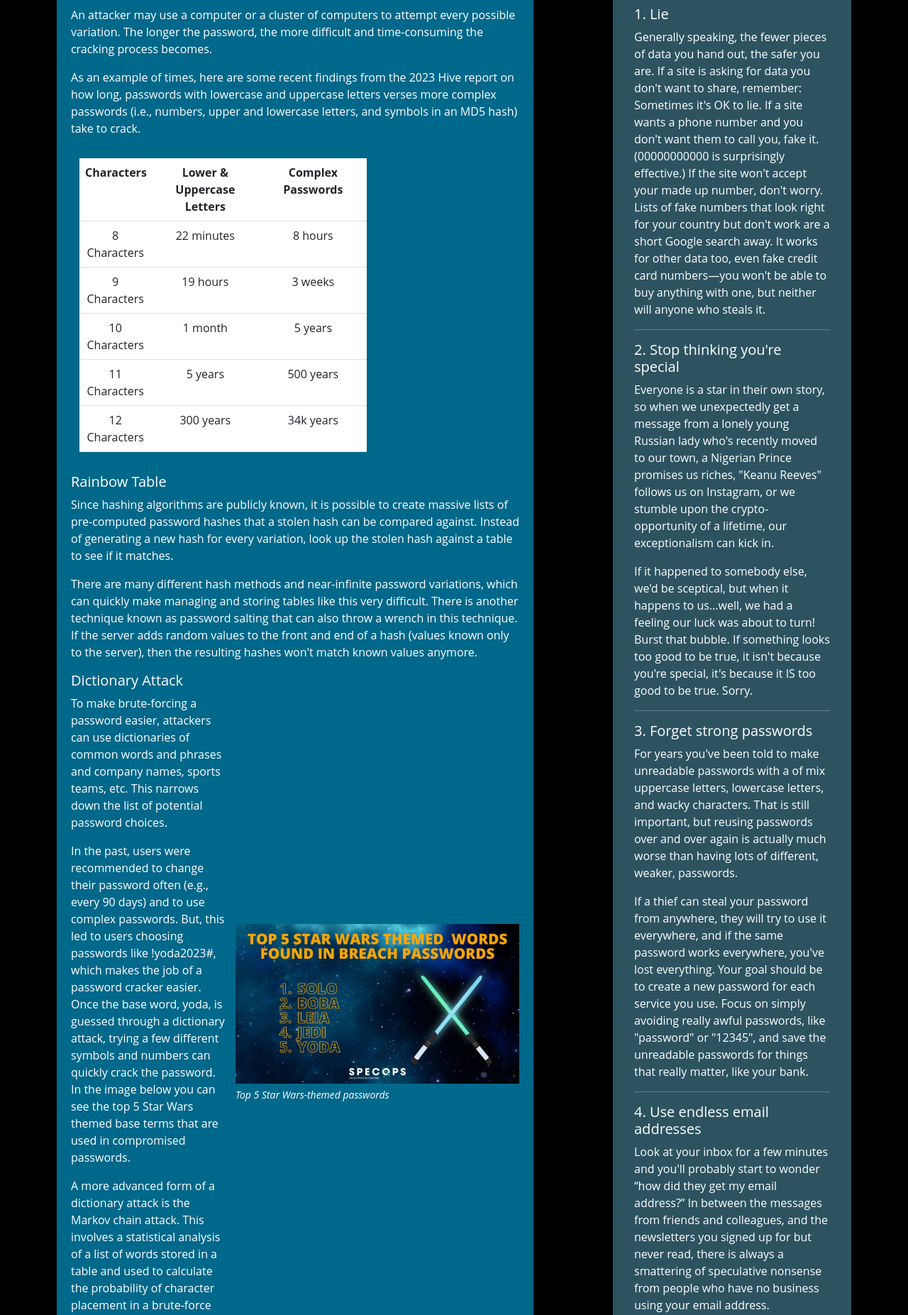
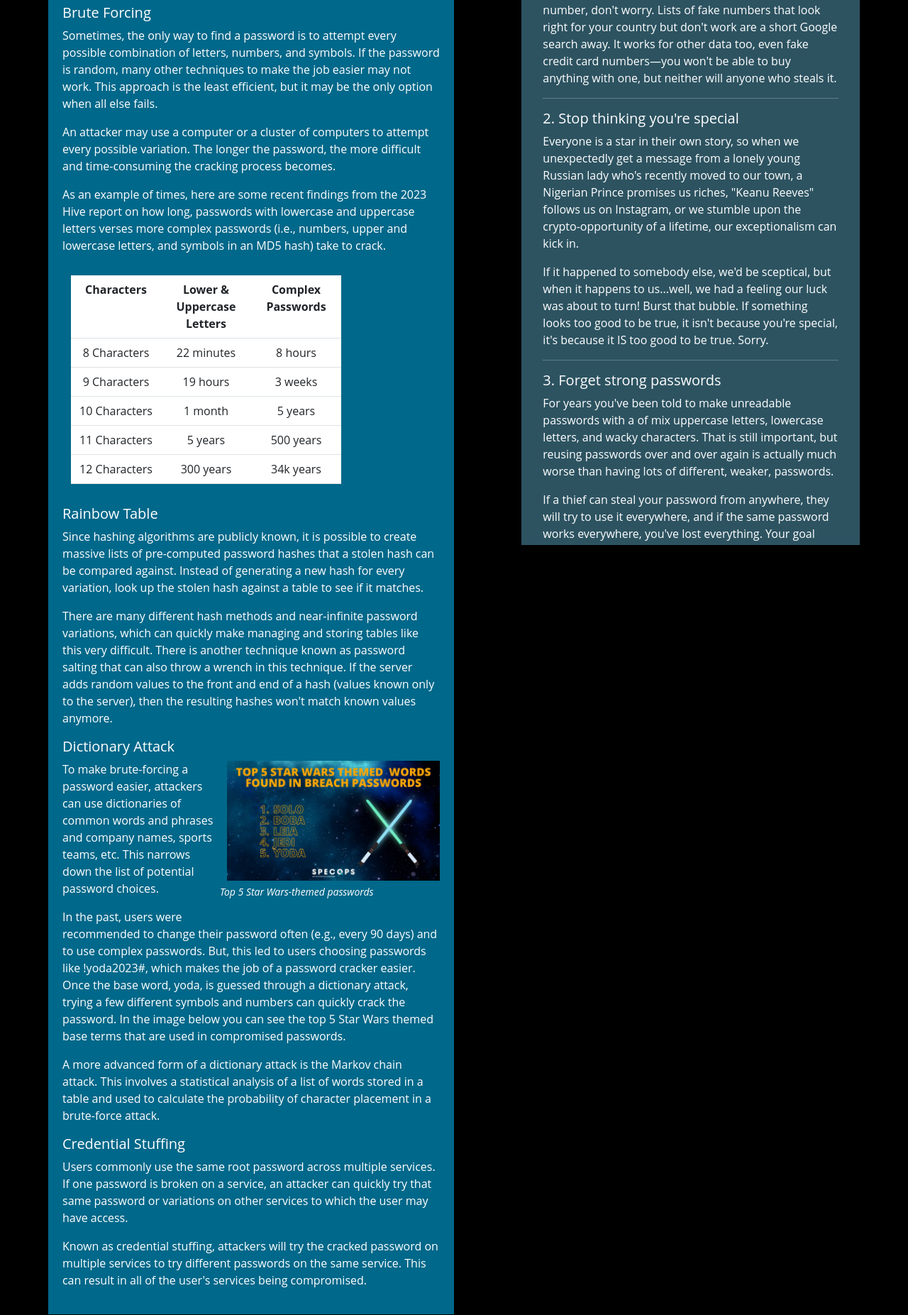
Before and after one commit to NadiaVoloshyna/web-project-3-php, a PHP site: page /article3.php in a window 1280 px wide. Shown: the part 1080-2933 px from the top of the page at 71% size. Run offline with PHP 8.4, Linux system fonts and the light colour scheme; data that the repository does not hold is empty.

Commit message:
modified responsive

```diff
--- a/article3.php
+++ b/article3.php
@@ -13,7 +13,9 @@
     $action = "article3.php";
 
     echo <<<_ARTICLE
-        <main class="main">
+        <div class="container-fluid main">
+            <div class="row">
+                <div class="col">
                     <h3>Top 5 Password Cracking Techniques Used by Hackers</h3>
                     <p>
                         One of the biggest security threats is password cracking. Are you an IT system administrator concerned about the security of your organization's data?
@@ -22,8 +24,10 @@
                         Whether you're a seasoned IT professional or just getting started, you need to understand these password cracking techniques to help better secure your organization's data.
                     </p>
                     <div class="hr"></div>
-            <section class="section">
-                <article class="article">
+                </div>
+            </div>
+            <div class="row section">
+                <div class="col-xxl-7 col-xl-6 col-sm-12 article">
                     <h4>What Goes Into Cracking a Password</h4>
                     <p>
                         Many users may have seen password cracking portrayed in movies as a quick and impressive feat. But, it is far less flashy and potentially much more
@@ -61,34 +65,34 @@
                         <table class="table text-center">
                             <thead>
                                 <tr class="d-flex">
-                                    <th class="col-lg-2 col-md-4 col-sm-4">Characters</th>
+                                    <th class="col-xl-3 col-lg-2 col-md-4 col-sm-4">Characters</th>
                                     <th class="col-lg-3 col-md-4 col-sm-4">Lower & Uppercase Letters</th>
                                     <th class="col-lg-3 col-md-4 col-sm-4">Complex Passwords</th>
                                 </tr>
                             </thead>
                             <tbody>
                                 <tr class="d-flex">
-                                    <td class="col-lg-2 col-md-4 col-sm-4">8 Characters</td>
+                                    <td class="col-xl-3 col-lg-2 col-md-4 col-sm-4">8 Characters</td>
                                     <td class="col-lg-3 col-md-4 col-sm-4">22 minutes</td>
                                     <td class="col-lg-3 col-md-4 col-sm-4">8 hours</td>
                                 </tr>
                                 <tr class="d-flex">
-                                    <td class="col-lg-2 col-md-4 col-sm-4">9 Characters</td>
+                                    <td class="col-xl-3 col-lg-2 col-md-4 col-sm-4">9 Characters</td>
                                     <td class="col-lg-3 col-md-4 col-sm-4">19 hours</td>
                                     <td class="col-lg-3 col-md-4 col-sm-4">3 weeks</td>
                                 </tr>
                                 <tr class="d-flex">
-                                    <td class="col-lg-2 col-md-4 col-sm-4">10 Characters</td>
+                                    <td class="col-xl-3 col-lg-2 col-md-4 col-sm-4">10 Characters</td>
                                     <td class="col-lg-3 col-md-4 col-sm-4">1 month</td>
                                     <td class="col-lg-3 col-md-4 col-sm-4">5 years</td>
                                 </tr>
                                 <tr class="d-flex">
-                                    <td class="col-lg-2 col-md-4 col-sm-4">11 Characters</td>
+                                    <td class="col-xl-3 col-lg-2 col-md-4 col-sm-4">11 Characters</td>
                                     <td class="col-lg-3 col-md-4 col-sm-4">5 years</td>
                                     <td class="col-lg-3 col-md-4 col-sm-4">500 years</td>
                                 </tr>
                                 <tr class="d-flex">
-                                    <td class="col-lg-2 col-md-4 col-sm-4">12 Characters</td>
+                                    <td class="col-xl-3 col-lg-2 col-md-4 col-sm-4">12 Characters</td>
                                     <td class="col-lg-3 col-md-4 col-sm-4">300 years</td>
                                     <td class="col-lg-3 col-md-4 col-sm-4">34k years</td>
                                 </tr>
@@ -106,8 +110,11 @@
                         of a hash (values known only to the server), then the resulting hashes won't match known values anymore.
                     </p>
                     <h5>Dictionary Attack</h5>
-                    <div id="float">
-                        <div id="left">
+                    <div>
+                        <figure id="float">
+                            <img src="images/space.jpg" id="space" alt="space">
+                            <figcaption class="figcaption">Top 5 Star Wars-themed passwords</figcaption>
+                        </figure>
                             <p>
                                 To make brute-forcing a password easier, attackers can use dictionaries of common words and phrases and company names, sports teams, etc. This narrows
                                 down the list of potential password choices.
@@ -123,11 +130,6 @@
                                 used to calculate the probability of character placement in a brute-force attack.
                             </p>
                     </div>
-                        <figure>
-                            <img src="images/space.jpg" id="space" alt="space">
-                            <figcaption class="figcaption">Top 5 Star Wars-themed passwords</figcaption>
-                        </figure>
-                    </div>
                     <h5>Credential Stuffing</h5>
                     <p>
                         Users commonly use the same root password across multiple services. If one password is broken on a service, an attacker can quickly try that same
@@ -138,13 +140,13 @@
                         in all of the user's services being compromised.
                     </p>
 
-                </article>
+                </div>
     _ARTICLE;
 
     require_once 'sidebar.php';
 
     echo <<<_END
-            </section>
+            </div>
     _END;
 
     require_once 'comments.php';
--- a/comments.php
+++ b/comments.php
@@ -12,7 +12,9 @@
     }
 
     echo <<<_FORM
-        <div id="form" class="col-lg-4">
+        <div class="row">
+            <div class="col-xxl-5 col-lg-6 col-sm-9 offset-xxl-3 offset-lg-3 offset-sm-1">
+                <div id="form"">
                     <h4>JOIN THE CONVERSATION</h4>
                     <form action=$action method="post" name="form">
                         <div class="mb-3">
@@ -50,6 +52,8 @@
     }
 
     echo <<<_END
-        </main>
+           </div>
+        </div>
+    </div>
     _END;
 ?>
--- a/footer.php
+++ b/footer.php
@@ -1,12 +1,20 @@
 <?php
  echo <<<_FOOTER
-            <footer id="footer">
+            <footer>
+                <div class="container-fluid" id="footer">
+                    <div class="row align-items-center">
+                        <div class="col-12 col-lg-6 col-xxl-8">
                             <a href="https://www.linkedin.com/in/nadiia-voloshyna/" target="_blank">Click here to visit Nadiia Voloshyna Website</a>
+                        </div>
+                        <div class="col-12 col-lg-6 col-xxl-4">
                             <adress>
                                 Abertay University Bell Street,
                                 Dundee DD1 1HG UK</br>
                                 UK Freephone:+44 (0) 808 1348 418
                             </adress>
+                        </div>
+                    </div>
+                </div>
             </footer>
         </body>
     </html>
--- a/header.php
+++ b/header.php
@@ -31,16 +31,16 @@
                 <header>
                     <div class="container-fluid" id="header">
                         <div class="row align-items-end">
-                            <div class="col-sm-2 col-md-1">
+                            <div class="col-2 col-md-1">
                                 <img src="images/bug.png" id="logo" alt="logo">
                             </div>
-                            <div class="col-sm-6 col-md-5 col-lg-4 col-xl-3">
+                            <div class="col-6 col-md-5 col-lg-4 col-xl-3">
                                 <h2>Cyber Security News</h2>
                             </div>
-                            <div class="d-sm-none d-xl-block col-xl-3 offset-xl-4">
+                            <div class="d-none d-xl-block col-xl-3 offset-xl-4">
                                 <div id="quote">$day , $time</div>
                             </div>
-                            <div class="col-sm-2 col-xl-1 offset-sm-1 offset-md-4 offset-xl-0 nav">
+                            <div class="col-3 col-sm-2 col-xl-1 offset-1 offset-md-4 offset-xl-0 nav">
                                 <a href="index.php" data-bs-toggle="tooltip" title="Home"><img src="images/home.png" class="home" alt="home"></a>
                                 <a data-bs-toggle="offcanvas" href="#offcanvas" role="button" aria-controls="offcanvas"><img src="images/stack.png" class="home" alt="stack"></a>
                                 <div class="offcanvas offcanvas-end" tabindex="-1" id="offcanvas" aria-labelledby="offcanvasLabel">
--- a/index.php
+++ b/index.php
@@ -109,7 +109,6 @@
                     </div>
                 </div>
             </div>
-
         <div>
     _MAIN;
 
--- a/sidebar.php
+++ b/sidebar.php
@@ -1,6 +1,6 @@
 <?php
     echo <<<_SIDEBAR
-        <div id="ads">
+        <div class="col-xxl-4 col-xl-5 col-sm-9 offset-sm-1 ads">
             <div id="tips">
                 <img src="images/tips.png" id="tips1" alt="tips">
                 <h3 id="tips2">5 unusual cybersecurity tips that actually work</h3>
--- a/style.css
+++ b/style.css
@@ -212,16 +177,13 @@
 
 /* article styles */
 .section {
-    display: flex;
-    align-items: start;
     margin-top: 50px;
-    position: relative;
 }
 
 .article {
-    width: 60%;
     background-color: #00688a;
     padding: 20px;
+    height: fit-content;
 }
 
 ul {
@@ -238,23 +200,18 @@
     width: 600px;
 }
 
-#space {
-    width: 400px;
-}
-
 #table {
     margin-top: 30px;
     margin-bottom: 30px;
 }
 
 #float {
-    display: flex;
-    align-items: center;
+    float: right;
 }
 
-#left {
-    width: 800px;
-    margin-right: 10px;
+#space {
+    width: 400px;
+    margin-left: 10px;
 }
 
 .figcaption {
@@ -274,14 +231,11 @@
     100% {opacity: 1;}
 }
 
-#ads {
+.ads {
     background-color: rgb(45, 83, 97);
-    width: 30%;
-    height: 100%;
-    position: absolute;
-    right: 0;
     overflow: auto;
     padding: 30px;
+    height: 1500px;
 }
 
 #tips {
@@ -373,7 +323,123 @@
     color: #ffffff;
     font-weight: bold;
     text-decoration: none;
-    margin-right: 900px;
-    margin-left: 50px;
     font-family: Georgia;
 }
+
+/* Small devices (landscape phones, 576px and up) */
+@media (max-width: 576px) {
+    #header h2 {
+        font-size: 17px;
+    }
+
+    .home {
+        width: 35px;
+    }
+
+    .gallery img {
+        width: 200px;
+    }
+
+    .main {
+        padding: 100px 25px;
+    }
+
+    .about, .desc, .main p, .main ul, .ads p, #tips3 {
+        font-size: 14px !important;
+    }
+
+    #autoskip {
+        width: 200px !important;
+    }
+
+    #tips1 {
+        width: 90px !important;
+    }
+
+    #footer {
+        font-size: 14px;
+        height: 130px !important;
+    }
+
+    #footer br {
+        display: none;
+    }
+}
+
+/* Medium devices (tablets, 768px and up) */
+@media (max-width: 768px) {
+    #autoskip {
+        width: 400px;
+    }
+
+    #tips1 {
+        width: 180px;
+    }
+
+    #tips2 {
+        font-size: 20px;
+    }
+
+    .graph {
+        width: 400px;
+    }
+
+    #space {
+        width: 300px;
+    }
+}
+
+/* Large devices (desktops, 992px and up) */
+@media (max-width: 992px) {
+    .about, .desc {
+        font-size: 15px;
+        margin-left: 0 !important;
+    }
+
+    .gallery {
+        flex-wrap: wrap;
+    }
+
+    .carousel-caption {
+        font-size: 14px;
+    }
+
+    .ads {
+        height: 500px !important;
+    }
+
+    #footer {
+        height: 110px;
+        color: #002E3D;
+    }
+
+    #footer a {
+        margin-bottom: 20px;
+        color:#ffffff;
+    }
+}
+
+/* X-Large devices (large desktops, 1200px and up) */
+@media (max-width: 1200px) {
+    .ads {
+        margin-top: 30px;
+        height: 800px;
+    }
+}
+
+/* XX-Large devices (larger desktops, 1400px and up) */
+@media (max-width: 1400px) {
+    .carousel {
+        margin-top: 50px;
+    }
+}
+
+@media (min-width: 1200px) and (max-width: 1400px) {
+    #space {
+        width: 300px;
+    }
+
+    .graph {
+        width: 400px;
+    }
+}
```
Also changed, not shown: other parts of style.css (+7 -46 lines), article1.php (+12 -7 lines), article2.php (+9 -5 lines). Lines whose indentation alone changed are shown as unchanged.
